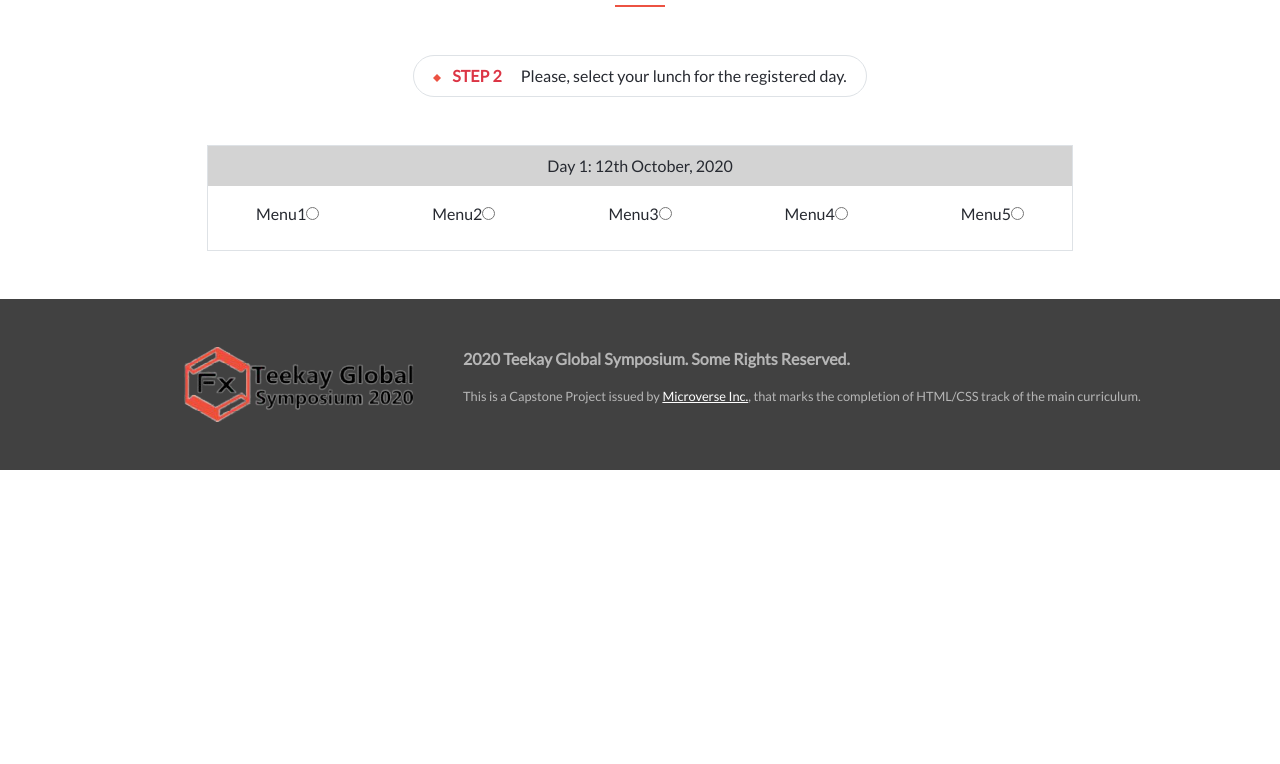
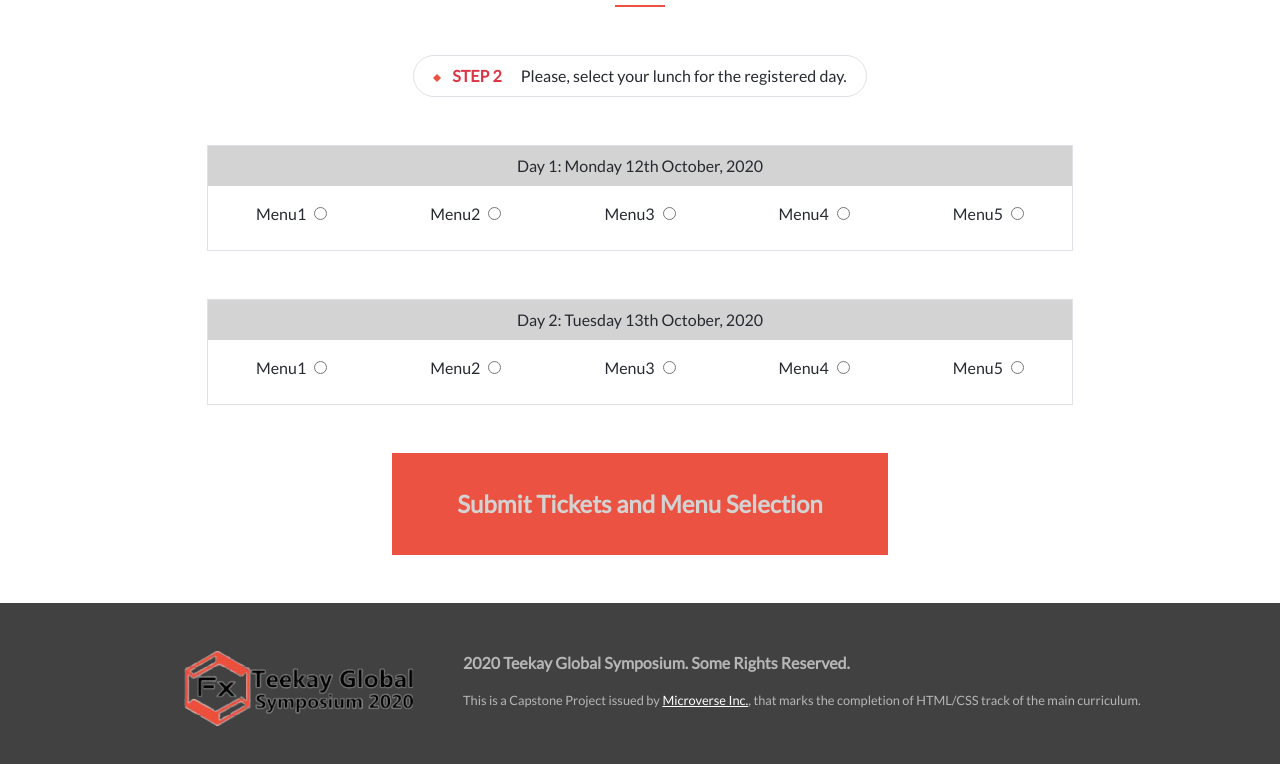
Before and after one commit to teekaytech/HTML-CSS-capstone-project, a plain HTML site: page pages/tickets.html in a window 1280 px wide. Shown: the part 764-1528 px from the top of the page. Before the commit the page ends 1234 px from the top, so only its background shows below. Drawn offline with nearby package versions, Linux system fonts and the light colour scheme.

Commit message:
Complete adding menu content to tickets page

```diff
--- a/pages/tickets.html
+++ b/pages/tickets.html
@@ -152,27 +152,49 @@
           <span>Please, select your lunch for the registered day.</span>
         </div>
         <div class="border mb-5">
-          <div class="p-2 lunch-head">Day 1: 12th October, 2020</div>
+          <div class="p-2 lunch-head">Day 1: Monday 12th October, 2020</div>
           <div class="d-flex justify-content-between align-items-baseline px-5 pt-3">
             <p>
-              <label for="menu1">Menu1</label><input type="radio" name="menu001" id="menu1">
+              <label for="menu1">Menu1</label><input type="radio" name="menu001" id="menu1" class="ml-2">
             </p>
             <p>
-              <label for="menu2">Menu2</label><input type="radio" name="menu001" id="menu2">
+              <label for="menu2">Menu2</label><input type="radio" name="menu001" id="menu2" class="ml-2">
             </p>
             <p>
-              <label for="menu3">Menu3</label><input type="radio" name="menu001" id="menu3">
+              <label for="menu3">Menu3</label><input type="radio" name="menu001" id="menu3" class="ml-2">
             </p>
             <p>
-              <label for="menu4">Menu4</label><input type="radio" name="menu001" id="menu4">
+              <label for="menu4">Menu4</label><input type="radio" name="menu001" id="menu4" class="ml-2">
             </p>
             <p>
-              <label for="menu5">Menu5</label><input type="radio" name="menu001" id="menu5">
+              <label for="menu5">Menu5</label><input type="radio" name="menu001" id="menu5" class="ml-2">
+            </p>
+          </div>
+        </div>
+
+        <div class="border mb-5">
+          <div class="p-2 lunch-head">Day 2: Tuesday 13th October, 2020</div>
+          <div class="d-flex justify-content-between align-items-baseline px-5 pt-3">
+            <p>
+              <label for="menu11">Menu1</label><input type="radio" name="menu002" id="menu11" class="ml-2">
+            </p>
+            <p>
+              <label for="menu12">Menu2</label><input type="radio" name="menu002" id="menu12" class="ml-2">
+            </p>
+            <p>
+              <label for="menu13">Menu3</label><input type="radio" name="menu002" id="menu13" class="ml-2">
+            </p>
+            <p>
+              <label for="menu14">Menu4</label><input type="radio" name="menu002" id="menu14" class="ml-2">
+            </p>
+            <p>
+              <label for="menu15">Menu5</label><input type="radio" name="menu002" id="menu15" class="ml-2">
             </p>
           </div>
         </div>
       </div>
-
+      <button type="button" class="btn mb-5 rounded-0 join-button">Submit Tickets and Menu
+        Selection</button>
     </section>
   </main>
 
```
